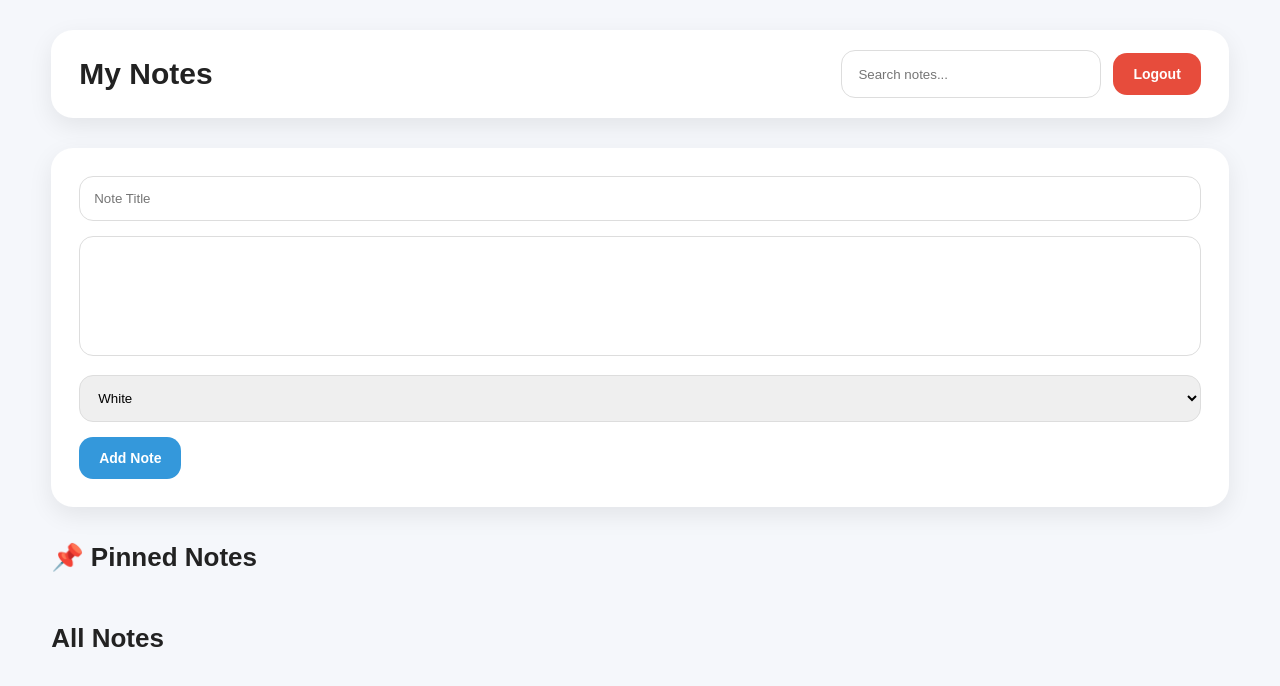
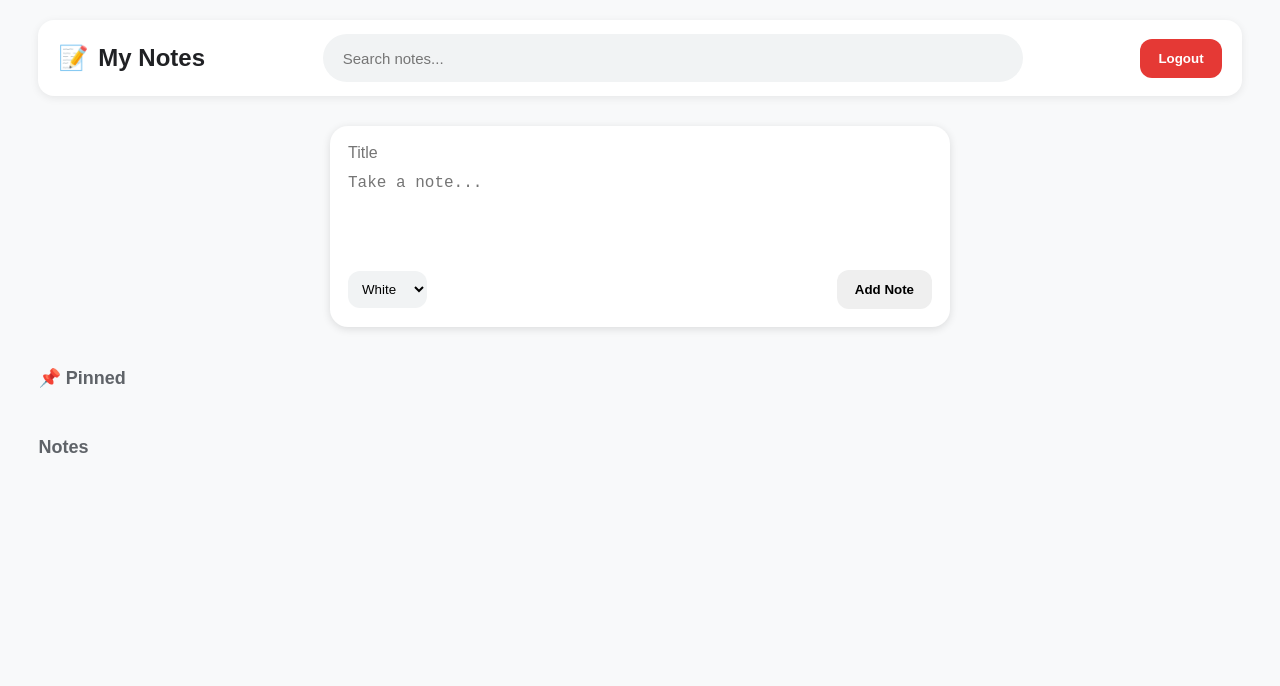
Before and after one commit to Subhadeep-Dhar/internship-workshop-omegabridge, a plain HTML site: page project_4_notes_app/frontend/index.html in a window 1280 px wide. Drawn offline with nearby package versions, Linux system fonts and the light colour scheme; no server answers; sample sign-in values are in the browser's storage.

Commit message:
UI update

```diff
--- a/project_4_notes_app/frontend/index.html
+++ b/project_4_notes_app/frontend/index.html
@@ -15,65 +15,65 @@
 
 <body>
 
-    <div class="container">
+    <div class="app">
 
-        <div class="navbar">
+        <header class="topbar">
 
-            <h1>
-                My Notes
-            </h1>
+            <div class="logo">
 
-            <div class="nav-right">
+                📝 <span>My Notes</span>
+
+            </div>
+
+            <div class="search-box">
 
                 <input type="text" id="search" placeholder="Search notes..." onkeyup="searchNotes()">
 
-                <button class="logout-btn" onclick="logout()"> Logout </button>
-
             </div>
 
-        </div>
+            <button class="logout-btn" onclick="logout()">
+
+                Logout
+
+            </button>
+
+        </header>
 
 
-        <!-- CREATE NOTE -->
+        <!-- ADD NOTE -->
 
-        <div class="note-form">
+        <div class="note-creator">
 
-            <input type="text" id="title" placeholder="Note Title">
+            <input type="text" id="title" placeholder="Title">
 
-            <textarea id="content" placeholder="Write your note...">
+            <textarea id="content" placeholder="Take a note..."></textarea>
 
-</textarea>
+            <div class="creator-bottom">
 
                 <select id="color">
 
                     <option value="#ffffff">
-
                         White
-
                     </option>
 
-                <option value="#ffeaa7">
-
+                    <option value="#fef3bd">
                         Yellow
-
                     </option>
 
-                <option value="#dfe6e9">
-
-                    Gray
-
+                    <option value="#d7e3fc">
+                        Blue
                     </option>
 
-                <option value="#fab1a0">
-
-                    Pink
-
+                    <option value="#faafa8">
+                        Red
                     </option>
 
-                <option value="#81ecec">
+                    <option value="#d3bfdb">
+                        Purple
+                    </option>
 
-                    Blue
-
+                    <option value="#e2f6d3">
+                        Green
                     </option>
 
                 </select>
@@ -86,9 +86,13 @@
 
             </div>
 
+        </div>
+
 
         <h2 class="section-title">
-            📌 Pinned Notes
+
+            📌 Pinned
+
         </h2>
 
         <div class="notes-grid" id="pinnedNotes">
@@ -97,7 +101,9 @@
 
 
         <h2 class="section-title">
-            All Notes
+
+            Notes
+
         </h2>
 
         <div class="notes-grid" id="notes">
--- a/project_4_notes_app/frontend/style.css
+++ b/project_4_notes_app/frontend/style.css
@@ -5,57 +5,67 @@
 }
 
 body {
+    background: #f8f9fa;
     font-family: Arial, sans-serif;
-    background: #f5f7fb;
-    color: #222;
+    color: #202124;
 }
 
-.container {
-    width: 92%;
+.app {
+    width: 94%;
     max-width: 1300px;
     margin: auto;
-    padding: 30px 0;
+    padding: 20px 0 50px;
 }
 
-/* ---------- NAVBAR ---------- */
+/* ---------- TOPBAR ---------- */
 
-.navbar {
+.topbar {
+    display: flex;
+    align-items: center;
+    justify-content: space-between;
+    gap: 15px;
+
     background: white;
-    border-radius: 22px;
-    padding: 20px 28px;
 
-    display: flex;
-    justify-content: space-between;
-    align-items: center;
-    flex-wrap: wrap;
+    border-radius: 16px;
 
-    gap: 20px;
+    padding: 14px 20px;
 
     box-shadow:
-        0 8px 24px rgba(0, 0, 0, 0.08);
+        0 2px 8px rgba(0, 0, 0, 0.08);
 
     margin-bottom: 30px;
 }
 
-.navbar h1 {
-    font-size: 30px;
+.logo {
+    font-size: 24px;
+    font-weight: bold;
+
+    display: flex;
+    gap: 10px;
+    align-items: center;
 }
 
-.nav-right {
+.search-box {
+    flex: 1;
     display: flex;
-    gap: 12px;
-    align-items: center;
-    flex-wrap: wrap;
+    justify-content: center;
 }
 
 #search {
-    width: 260px;
+    width: 100%;
+    max-width: 700px;
+
     height: 48px;
 
-    border-radius: 14px;
-    border: 1px solid #ddd;
+    border-radius: 24px;
+    border: none;
 
-    padding: 0 16px;
+    background: #f1f3f4;
+
+    padding: 0 20px;
+    font-size: 15px;
+
     outline: none;
 }
 
@@ -63,18 +73,15 @@ body {
 
 button {
     border: none;
-    border-radius: 14px;
     cursor: pointer;
 
-    padding: 13px 20px;
+    border-radius: 12px;
 
-    background: #3498db;
-    color: white;
+    padding: 12px 18px;
 
-    font-size: 14px;
     font-weight: 600;
 
-    transition: 0.25s;
+    transition: 0.2s;
 }
 
 button:hover {
@@ -82,116 +89,138 @@ button:hover {
 }
 
 .logout-btn {
-    background: #e74c3c;
+    background: #e53935;
+    color: white;
 }
 
-/* ---------- NOTE FORM ---------- */
+/* ---------- NOTE CREATOR ---------- */
 
-.note-form {
+.note-creator {
+
+    max-width: 620px;
+
+    margin: auto;
+    margin-bottom: 40px;
+
     background: white;
-    border-radius: 22px;
 
-    padding: 28px;
-    margin-bottom: 35px;
+    border-radius: 18px;
+
+    padding: 18px;
 
     box-shadow:
-        0 8px 24px rgba(0, 0, 0, 0.08);
+        0 2px 8px rgba(0, 0, 0, 0.12);
 }
 
-.note-form h2 {
-    margin-bottom: 20px;
-}
-
-.note-form input,
-.note-form textarea,
-.note-form select {
+.note-creator input,
+.note-creator textarea {
 
     width: 100%;
 
-    border-radius: 14px;
-    border: 1px solid #ddd;
+    border: none;
+    outline: none;
 
-    padding: 14px;
-    margin-bottom: 15px;
+    margin-bottom: 12px;
 
-    outline: none;
+    font-size: 16px;
 }
 
-.note-form textarea {
-    height: 120px;
+.note-creator textarea {
     resize: none;
+    min-height: 80px;
 }
 
-/* ---------- SECTION ---------- */
+.creator-bottom {
+
+    display: flex;
+    justify-content: space-between;
+    align-items: center;
+}
+
+.note-creator select {
+
+    border: none;
+    outline: none;
+
+    background: #f1f3f4;
+
+    padding: 10px;
+    border-radius: 12px;
+}
+
+/* ---------- TITLES ---------- */
 
 .section-title {
-    margin: 30px 0 20px;
-    font-size: 26px;
+    margin-bottom: 18px;
+    margin-top: 30px;
+
+    font-size: 18px;
+    color: #5f6368;
 }
 
 /* ---------- NOTES ---------- */
 
 .notes-grid {
-    display: grid;
 
-    grid-template-columns:
-        repeat(auto-fill,
-            minmax(280px, 320px));
-
-    justify-content: center;
-
-    gap: 22px;
+    column-count: 4;
+    column-gap: 18px;
 }
 
 .note-card {
-    min-height: 220px;
 
-    border-radius: 20px;
-    padding: 22px;
+    break-inside: avoid;
 
-    display: flex;
-    flex-direction: column;
-    justify-content: space-between;
+    margin-bottom: 18px;
 
-    box-shadow:
-        0 6px 18px rgba(0, 0, 0, 0.08);
+    border-radius: 18px;
 
-    transition: 0.25s ease;
+    padding: 18px;
+
+    border: 1px solid #ddd;
+
+    transition: 0.2s;
+
+    position: relative;
 }
 
 .note-card:hover {
-    transform: translateY(-5px);
+
+    box-shadow:
+        0 4px 14px rgba(0, 0, 0, 0.15);
 }
 
 .note-card h3 {
     margin-bottom: 12px;
-    font-size: 22px;
+    font-size: 20px;
 }
 
 .note-card p {
-    color: #444;
     line-height: 1.7;
 }
 
 /* ---------- ACTIONS ---------- */
 
 .note-actions {
+
+    margin-top: 18px;
+
     display: flex;
     flex-wrap: wrap;
     gap: 10px;
-    margin-top: 20px;
 }
 
 .pin-btn {
-    background: #f39c12;
+    background: #fbbc04;
 }
 
 .edit-btn {
-    background: #2ecc71;
+    background: #34a853;
+    color: white;
 }
 
 .delete-btn {
-    background: #e74c3c;
+    background: #ea4335;
+    color: white;
 }
 
 /* ---------- EMPTY ---------- */
@@ -200,13 +229,13 @@ button:hover {
     text-align: center;
     color: #777;
     margin-top: 40px;
-    font-size: 22px;
 }
 
 /* ---------- AUTH ---------- */
 
 .auth-container {
-    height: 100vh;
+
+    min-height: 100vh;
 
     display: flex;
     justify-content: center;
@@ -216,33 +245,37 @@ button:hover {
 }
 
 .auth-card {
+
+    width: 400px;
+    max-width: 100%;
+
     background: white;
 
-    width: 420px;
-    max-width: 100%;
+    border-radius: 20px;
 
     padding: 35px;
 
-    border-radius: 24px;
-
     box-shadow:
-        0 8px 24px rgba(0, 0, 0, 0.08);
+        0 4px 18px rgba(0, 0, 0, 0.12);
 }
 
 .auth-card h2 {
+
     text-align: center;
-    margin-bottom: 22px;
+    margin-bottom: 20px;
 }
 
 .auth-card input {
+
     width: 100%;
-
     height: 50px;
 
-    border-radius: 14px;
+    border-radius: 12px;
+
     border: 1px solid #ddd;
 
     padding: 0 15px;
+
     margin-bottom: 15px;
 }
 
@@ -253,32 +286,37 @@ button:hover {
 
 /* ---------- RESPONSIVE ---------- */
 
+@media (max-width: 1100px) {
+
+    .notes-grid {
+        column-count: 3;
+    }
+}
+
 @media (max-width: 768px) {
 
-    .navbar {
-        flex-direction: column;
-        align-items: stretch;
+    .notes-grid {
+        column-count: 2;
     }
 
-    .nav-right {
-        width: 100%;
-        justify-content: center;
+    .topbar {
+        flex-direction: column;
     }
 
-    #search {
-        width: 100%;
-    }
-
-    .notes-grid {
-        grid-template-columns:
-            1fr;
-    }
-
-    .note-card {
-        width: 100%;
-    }
-
-    .auth-card {
+    .search-box {
         width: 100%;
     }
 }
+
+@media (max-width: 500px) {
+
+    .notes-grid {
+        column-count: 1;
+    }
+
+    .creator-bottom {
+        flex-direction: column;
+        gap: 12px;
+        align-items: stretch;
+    }
+}
```
Lines whose indentation alone changed are shown as unchanged.
